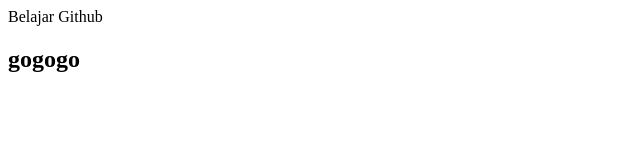
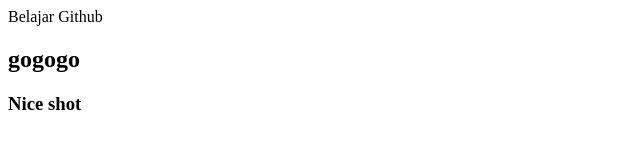
Before and after one commit to christysimarmata/tutorial, a plain HTML site: page index.html in a window 1280 px wide. Shown: the full height of the page, 0-640 px from the left. Drawn offline with Linux system fonts and the light colour scheme.

Commit message:
tambahan lokal

```diff
--- a/index.html
+++ b/index.html
@@ -1,4 +1,5 @@
 <html>
 <head> Belajar Github </head>
 <h2>gogogo</h2>
+<h3>Nice shot</h3>
 </html>
```
